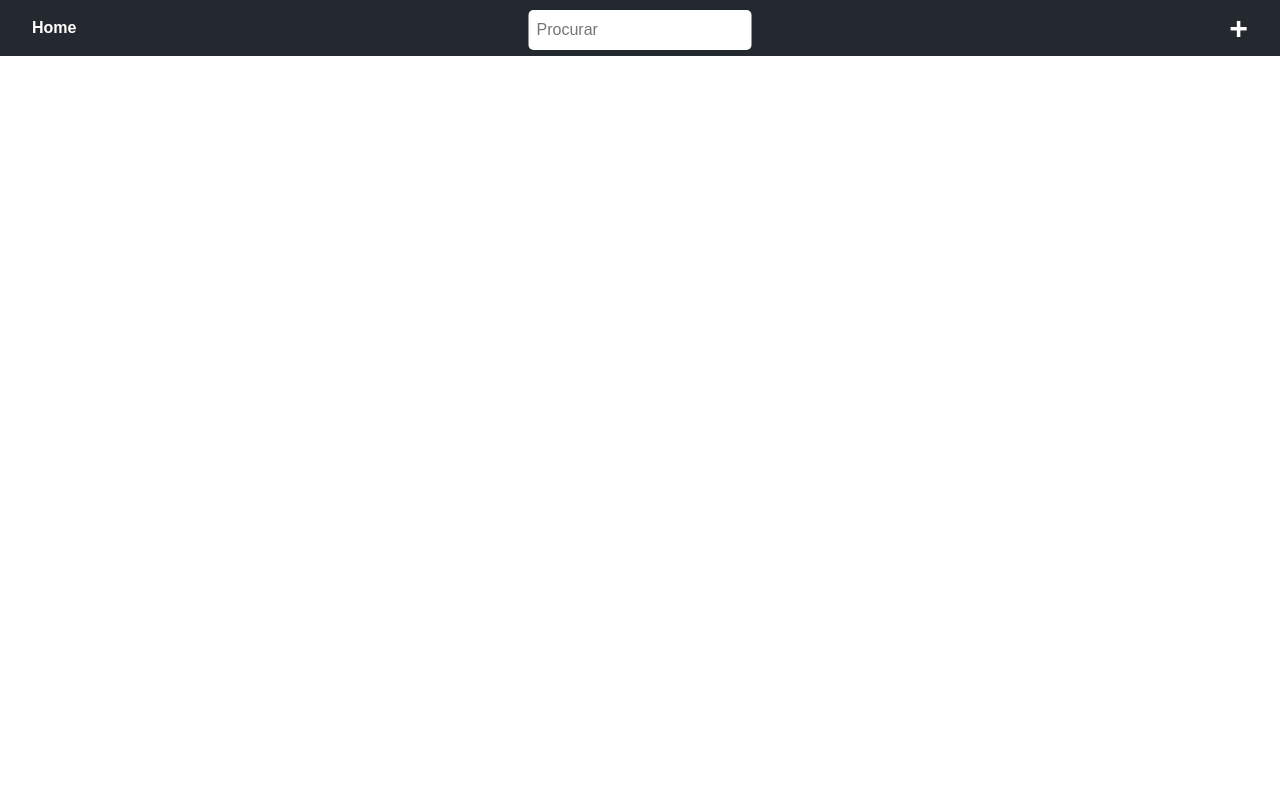
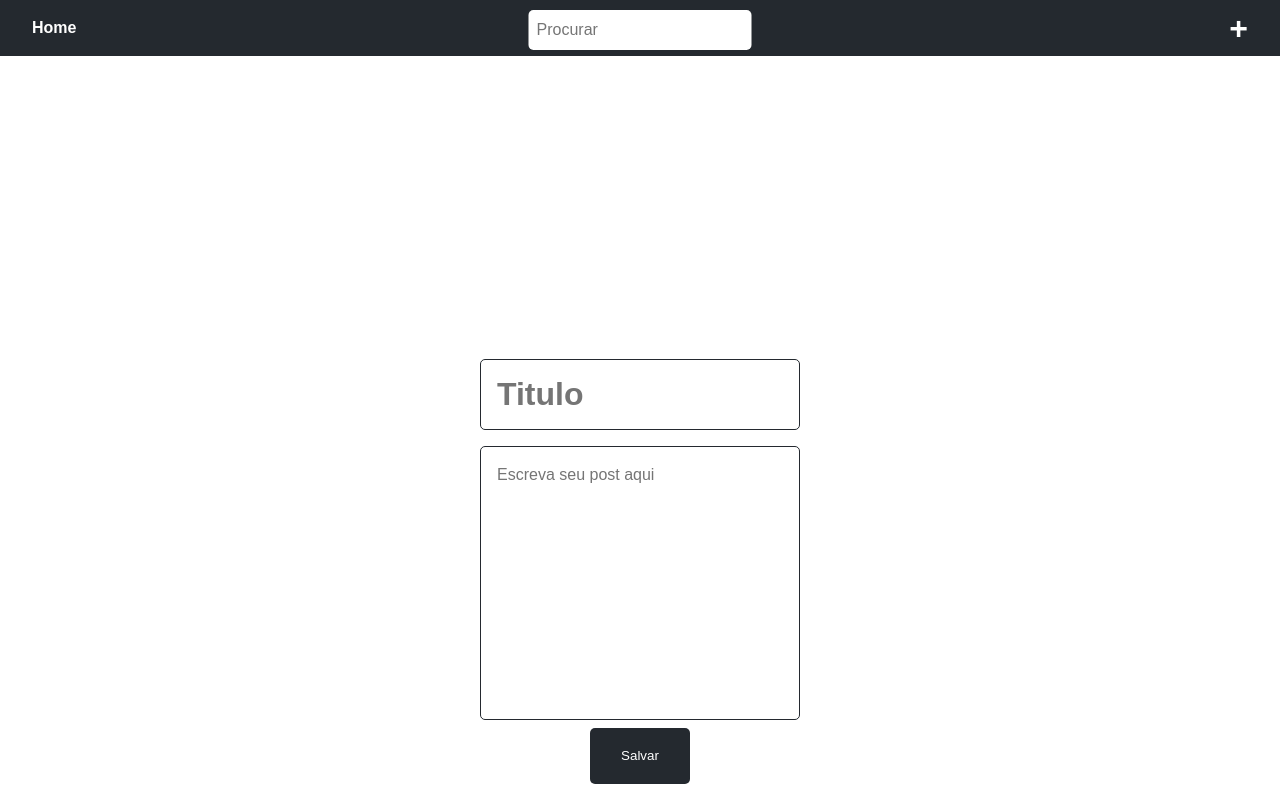
Before and after one commit to Mulleriano/blog, a Vue app: page /edit/1 in a window 1280 px wide. Built offline with nearby package versions, Linux system fonts and the light colour scheme.

Commit message:
Trazendo componente para view de edição

```diff
--- a/src/views/Edit.vue
+++ b/src/views/Edit.vue
@@ -1,7 +1,21 @@
 <script>
+import PostForm from '../components/PostForm.vue';
 
+export default {
+  components: {
+    PostForm,
+  },
+  props: {
+    posts: Array,
+  },
+  data() {
+    return {
+      post: this.posts[this.$route.params.id],
+    };
+  },
+};
 </script>
 
 <template>
-
+  <PostForm :post="post" />
 </template>
```
